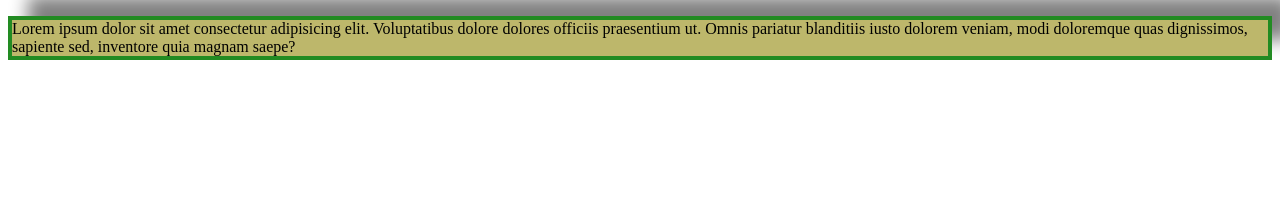
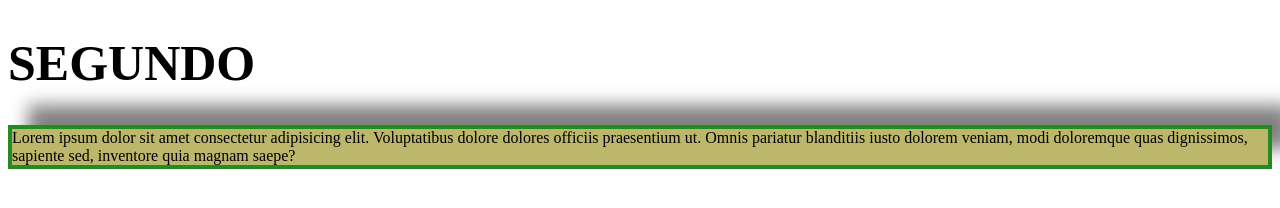
Before and after one commit to jag41l/clase, a plain HTML site: page segundo.html in a window 1280 px wide. Drawn offline with Linux system fonts and the light colour scheme.

Commit message:
en segundo.html he añadido el título

```diff
--- a/segundo.html
+++ b/segundo.html
@@ -11,9 +11,14 @@
          border: 4px solid forestgreen;
          box-shadow: 20px -20px 18px gray;
      }
+     #titulo{
+         font-size: 50px;
+         font-weight: bolder;
+     }
  </style>
 </head>
 <body>
+    <h1 id="titulo"> SEGUNDO </h1>
     <p class="marco">
         Lorem ipsum dolor sit amet consectetur adipisicing elit. Voluptatibus dolore dolores officiis praesentium ut. Omnis pariatur blanditiis iusto dolorem veniam, modi doloremque quas dignissimos, sapiente sed, inventore quia magnam saepe?
     </p>
```
